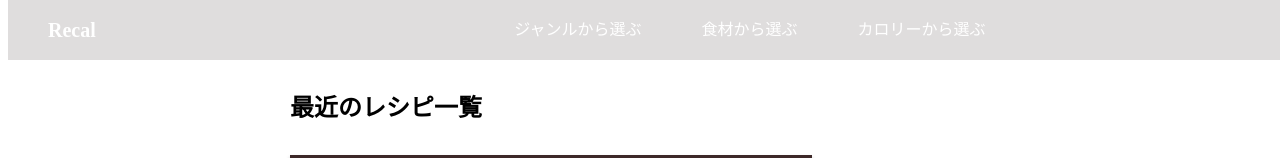
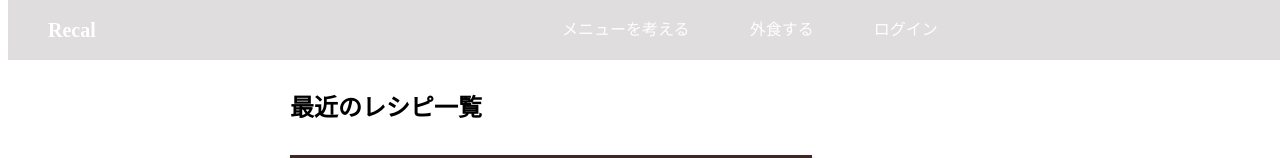
Before and after one commit to shiropt/recal, a Vue app: page /#/ in a window 1280 px wide. Shown: the top 158 px of the page. Built offline with nearby package versions, Linux system fonts and the light colour scheme; no server answers.

Commit message:
Store.vue作成

```diff
--- a/src/components/Header.vue
+++ b/src/components/Header.vue
@@ -3,9 +3,9 @@
       <router-link to="/" tag="h1" class="title">Recal</router-link>
    <nav class="pc-nav">
       <ul class="header-ul">
-      <router-link to="/search" tag="li">ジャンルから選ぶ</router-link>
-      <router-link to="/food" tag="li">食材から選ぶ</router-link>
-      <router-link to="/kal" tag="li">カロリーから選ぶ</router-link>
+      <router-link to="/search" tag="li">メニューを考える</router-link>
+      <router-link to="/store" tag="li">外食する</router-link>
+      <router-link to="/kal" tag="li">ログイン</router-link>
       </ul>
    </nav>
 </header>
--- a/src/router/index.js
+++ b/src/router/index.js
@@ -16,6 +16,12 @@ Vue.use(VueRouter)
 
     component: () => import('../views/Search.vue')
     },
+  {
+    path: '/store',
+    name: 'Store',
+
+    component: () => import('../views/Store.vue')
+    },
     {
       path: "*",
       redirect:"/"
--- /dev/null
+++ b/src/views/Store.vue
@@ -0,0 +1,34 @@
+<template>
+  <div class="menu-list">
+    <h2>飲食店を探す</h2>
+
+</div>
+</template>
+
+<script>
+// const axios = require('axios').default;
+// import "axios"
+export default {
+
+  data(){
+    return{
+      rankInfo:null
+    }
+
+  },
+  // async mounted(){
+  //   try{
+  //     const rankRes = await axios.get('https://app.rakuten.co.jp/services/api/Recipe/CategoryRanking/20170426?format=json&formatVersion=1&applicationId=1019675112210690221')
+  //     console.log(rankRes.data.result)
+  //     this.rankInfo= rankRes.data.result;
+  //   }catch(error){
+  //     alert(error.message)
+  //   }
+  // }
+}
+</script>
+
+<style>
+
+
+</style>
```
